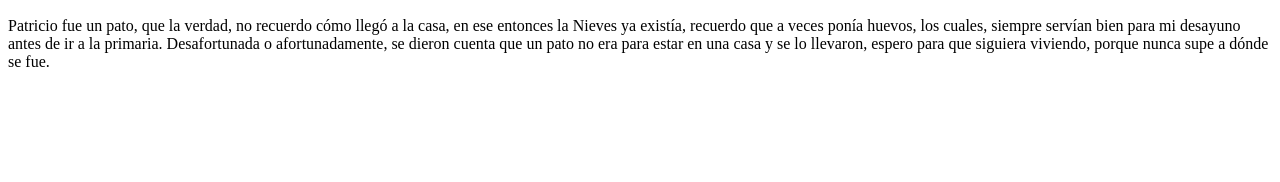
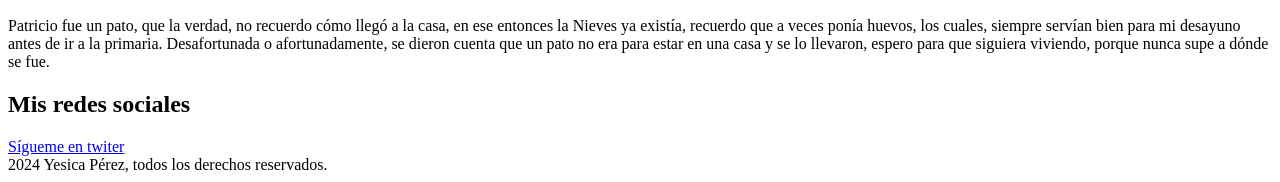
Before and after one commit to yes1ca/pets, a plain HTML site: page index.html in a window 1280 px wide. Shown: the part 1086-1268 px from the top of the page. Before the commit the page ends 1173 px from the top, so only its background shows below. Drawn offline with Linux system fonts and the light colour scheme.

Commit message:
Semántica web

```diff
--- a/index.html
+++ b/index.html
@@ -19,6 +19,7 @@
         </nav>
     </header>
 
+    <!--Sección mascotas-->
     <!--Nieves-->
     <section id="Nieves">
         <h1>Nieves</h1>
@@ -65,7 +66,12 @@
 
     </p>
 
-
+    <!--Sección RRSS-->
+    <h2>Mis redes sociales</h2>
+    <a href="https://twitter.com/yesicairedi" target="_blank">Sígueme en twiter</a>
+<footer>
+    2024 Yesica Pérez, todos los derechos reservados.
+</footer>
 
 </body>
 </html>
```
